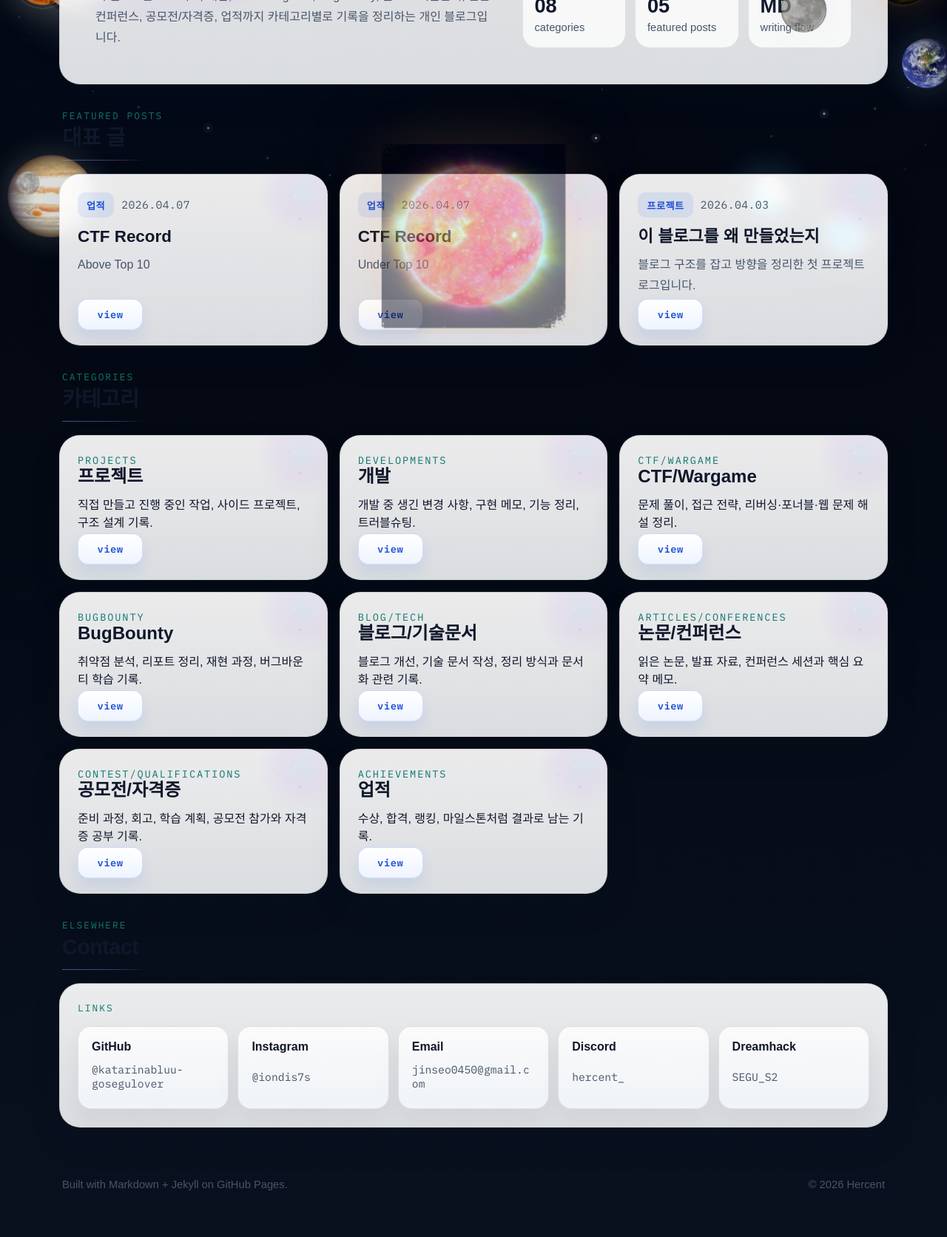
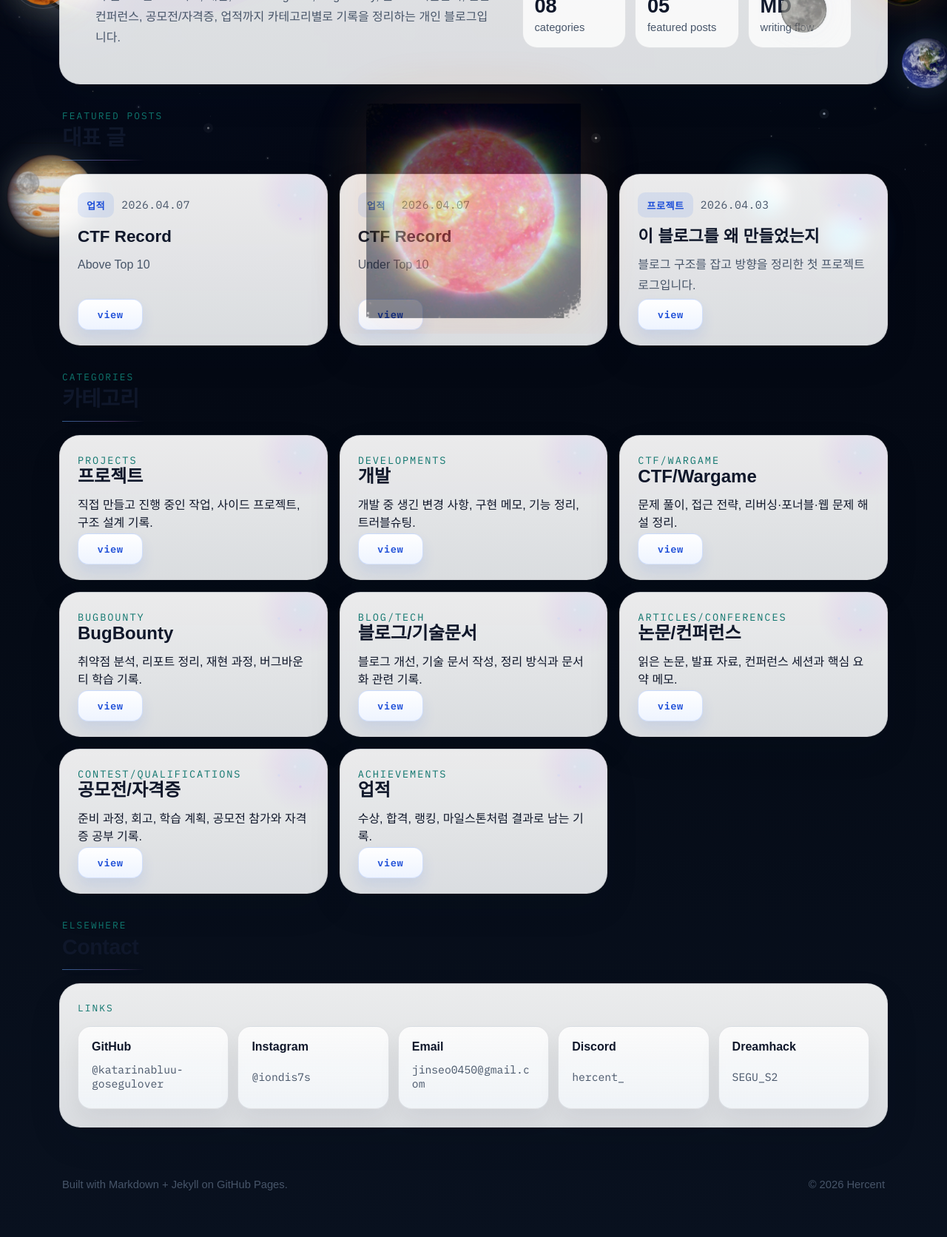
Before and after one commit to katarinabluu-gosegulover/Hercent.github.io, a Jekyll site: the page built from index.html, in a window 1280 px wide. Shown: the part 449-2121 px from the top of the page at 74% size. Built offline with Jekyll 4.4.1, drawn with Linux system fonts in a browser that asks for light colours; some web fonts are replaced.

Commit message:
Raise sun position in home backdrop

```diff
--- a/assets/styles.css
+++ b/assets/styles.css
@@ -256,8 +256,8 @@ img {
 
 .space-planet-sun {
   left: 50%;
-  top: 72%;
-  width: 240px;
+  top: 66%;
+  width: 280px;
   opacity: 0.58;
   transform: translateX(-50%);
   filter: saturate(1.24) brightness(1.28) drop-shadow(0 0 42px rgba(251, 146, 60, 0.32));
@@ -2886,8 +2886,8 @@ h3 {
   }
 
   .space-planet-sun {
-    top: 76%;
-    width: 196px;
+    top: 70%;
+    width: 220px;
   }
 
   .space-planet-moon {
@@ -3015,8 +3015,8 @@ h3 {
   }
 
   .space-planet-sun {
-    top: 78%;
-    width: 148px;
+    top: 72%;
+    width: 168px;
   }
 
   .space-planet-moon {
```
